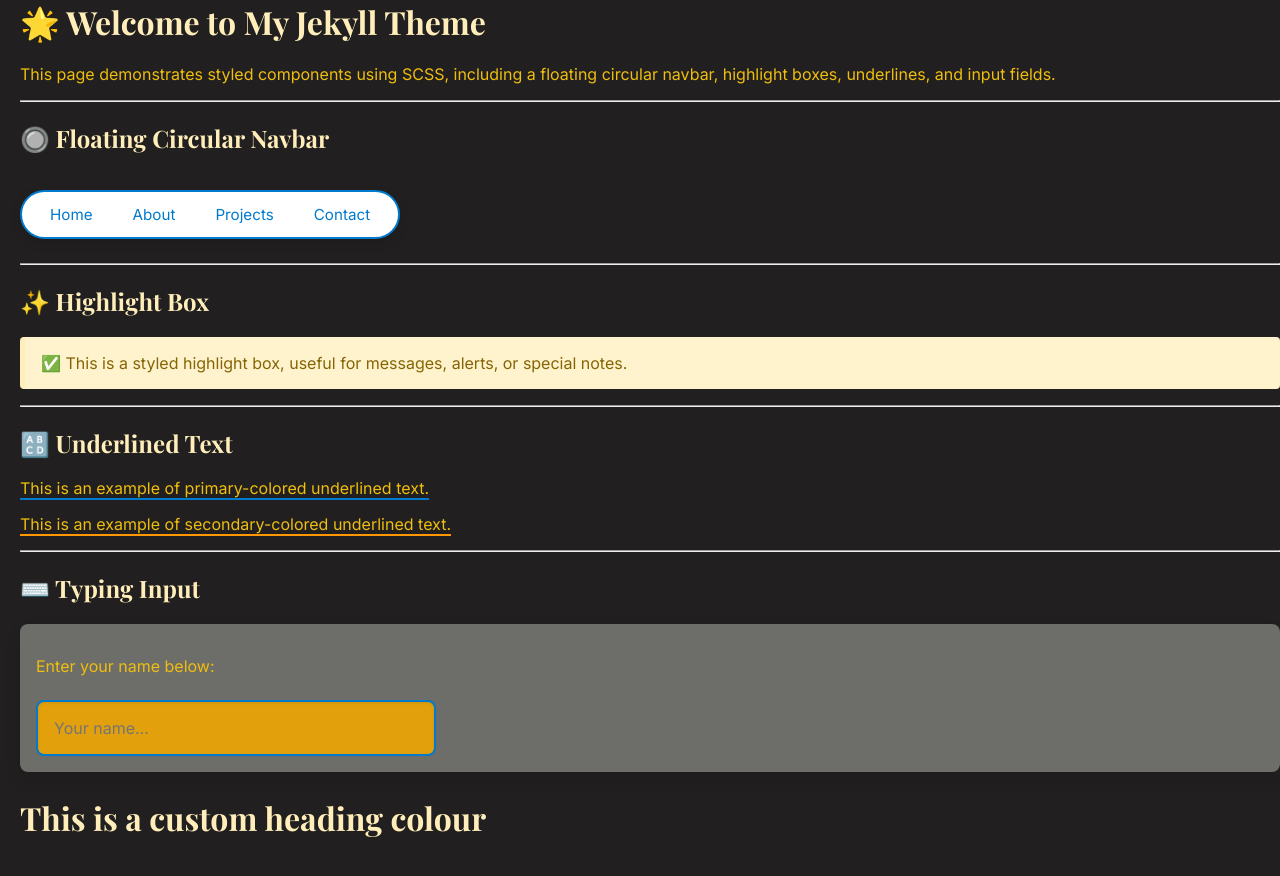
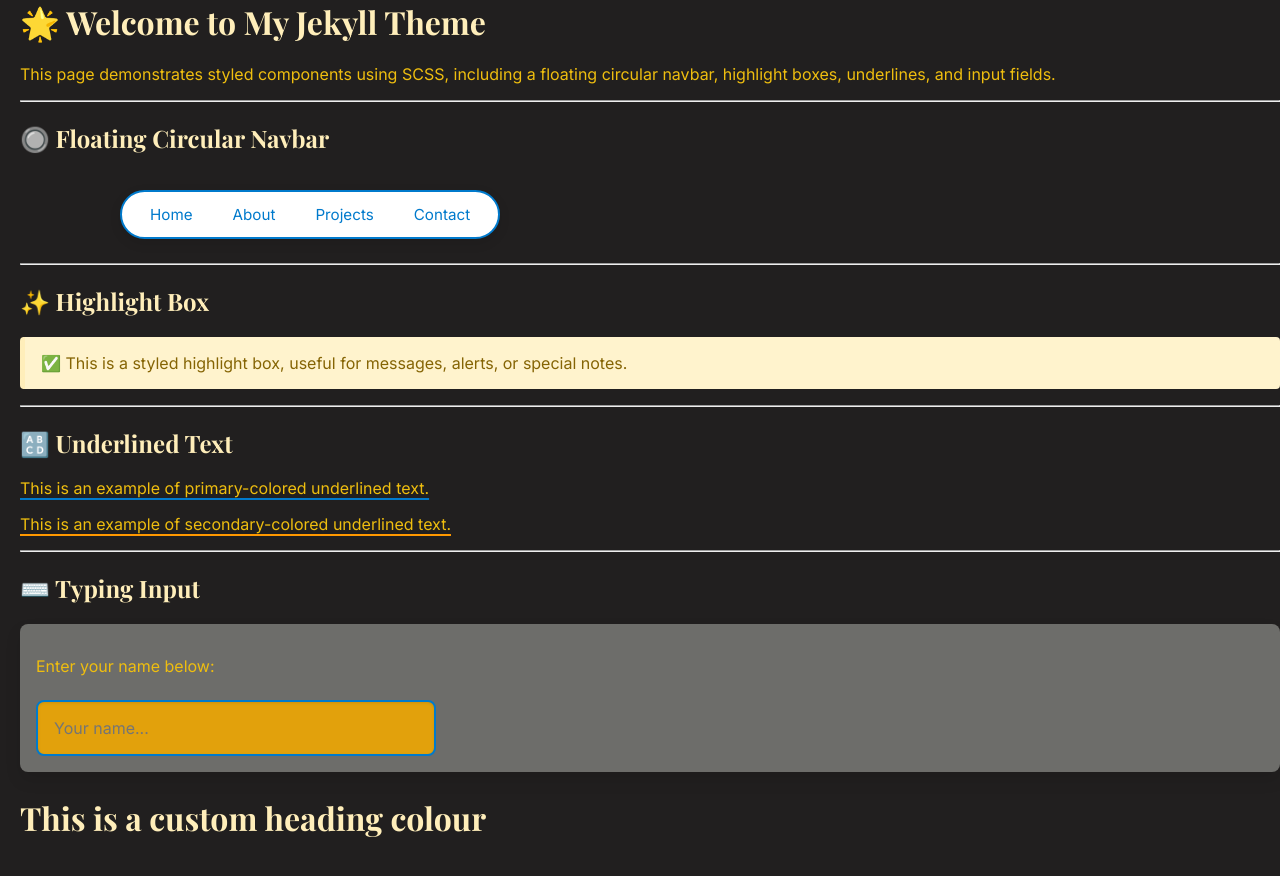
Before and after one commit to v659/jekyll_theme-new-v659, a Jekyll site: the page built from index.md, in a window 1280 px wide. Shown: the top 876 px of the page. Built offline with Jekyll 4.4.1, drawn with Linux system fonts in a browser that asks for light colours.

Commit message:
alignnavbar2

```diff
--- a/_sass/navbar.scss
+++ b/_sass/navbar.scss
@@ -14,8 +14,7 @@
   width: auto;
   max-width: 90vw;
   overflow-x: auto;
-  align-self: center;
-  align-self: center;
+  margin-left: 100px;
 
   a {
     text-decoration: none;
```
